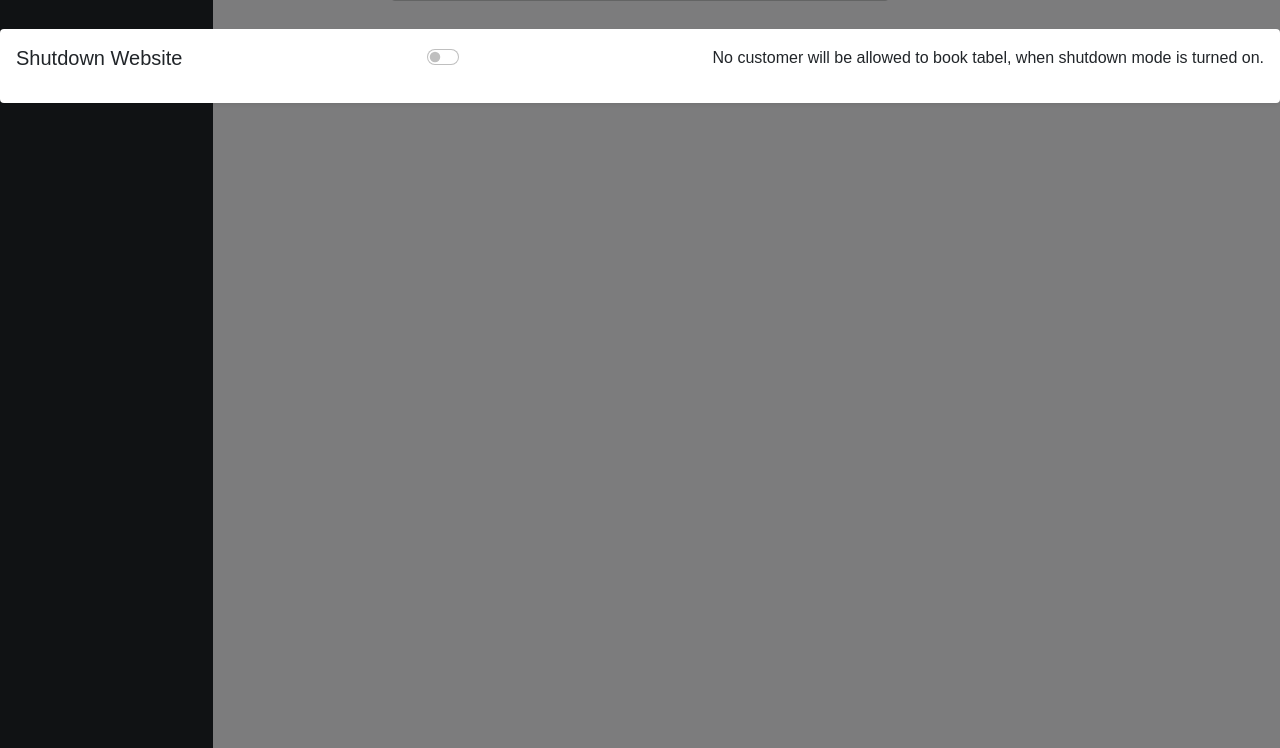
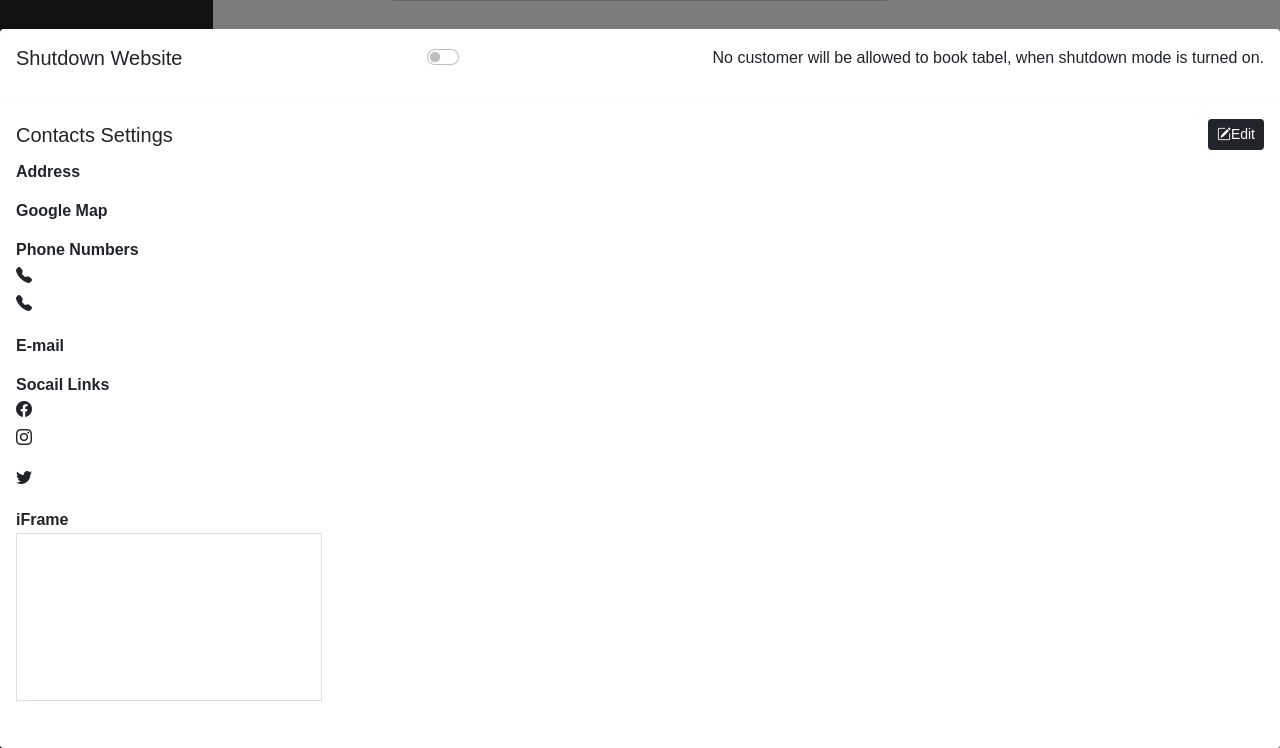
Before and after one commit to Tenzing07/One-Byte-Food, a PHP site: the page made by Admin Settings/settings.php in a window 1280 px wide, after a click on "Edit". Shown: the part 487-1235 px from the top of the page. Run offline with PHP 8.4, Linux system fonts and the light colour scheme; some web fonts are replaced.

Commit message:
Added contacts details changes

```diff
--- a/Admin Settings/settings.php
+++ b/Admin Settings/settings.php
@@ -70,12 +70,70 @@
                         </p>
                     </div>
                 </div>
+
+                 <!-- Contact details section -->
+                 <div class="card border-0 shadow-sm md-4">
+                    <div class="card-body">
+                        <div class="d-flex align-items-center justify-content-between mb-3">
+                            <h5 class="card-title m-0">Contacts Settings</h5>
+                            <button type="button" class="btn btn-dark shadow-none btn-sm" data-bs-toggle="modal" data-bs-target="#contacts-s">
+                                <i class="bi bi-pencil-square"></i>Edit</button>
+                        </div>
+                        <div class="row">
+                            <div class="col-lg-6">
+                                <div class="mb-4">
+                            <h6 class="card-subtitle mb-1 fw-bold">Address</h6>
+                           <p class="card-text" id="address"></p>
+                            </div>
+                            <div class="col-lg-6">
+                                <div class="mb-4">
+                            <h6 class="card-subtitle mb-1 fw-bold">Google Map</h6>
+                           <p class="card-text" id="gmap"></p>
+                            </div>
+                            <div class="mb-4">
+                            <h6 class="card-subtitle mb-1 fw-bold">Phone Numbers </h6>
+                           <p class="card-text mb-1">
+                            <i class="bi bi-telephone-fill"></i>
+                           <span id="pn1"></span>
+                           </p>
+                           <p class="card-text">
+                            <i class="bi bi-telephone-fill"></i>
+                           <span id="pn2"></span>
+                           </p>
+                            </div>
+                            <div class="mb-4">
+                            <h6 class="card-subtitle mb-1 fw-bold">E-mail </h6>
+                            <p class="card-text" id="email"></p>
+                           </div>
+                          </div>
+                          <div class="col-lg-6">
+                           <div class="mb-4">
+                            <h6 class="card-subtitle mb-1 fw-bold">Socail Links </h6>
+                           <p class="card-text mb-1">
+                            <i class="bi bi-facebook me-1"></i>
+                           <span id="fb"></span>
+                           </p>
+                           <p class="card-text">
+                           <i class="bi bi-instagram me-1"></i>
+                           <span id="insta"></span>
+                           </p>
+                           <p class="card-text">
+                           <i class="bi bi-twitter me-1"></i>
+                           <span id="tw"></span>
+                           </p>
+                            </div>
+                            <div class="mb-4">
+                            <h6 class="card-subtitle mb-1 fw-bold">iFrame</h6>
+                            <iframe id="iframe" class="border p-2 w-100" loading="lazy"></iframe>
+                            </div>
+                    </div>
+                </div>
             </div>
         </div>
     </div>
     <?php require('inc/scripts.php'); ?>
     <script>
-        let general_data;
+        let general_data, contacts_data;
         let general_s_form = document.getElementById('general_s_form');
         let site_title_inp = document.getElementById('site_title_inp');
         let site_about_inp = document.getElementById('site_about_inp');
@@ -164,9 +222,28 @@
                 xhr.send('upd_shutdown='+val);
         }
 
+        function get_contacts()
+         {
+           let contacts_p_id = ['address','gmap','pn1','pn2','email','fb','insta','tw'];
+           let iframe = document.getElementByID('iframe');
+
+
+            let xhr = new XMLHttpRequest();
+            xhr.open("POST", "ajax/settings_crud.php", true);
+            xhr.setRequestHeader('Content-Type', 'application/x-www-form-urlencoded');
+
+            xhr.onload = function() {
+                    contacts_data = JSON.parse(this.responseText);
+                    console.log(contacts_data);
+                }
+
+            xhr.send('get_contacts');
+        }
+
 
         window.onload = function(){
             get_general();
+            get_contacts();
         }
 </script>
     </body>
```
